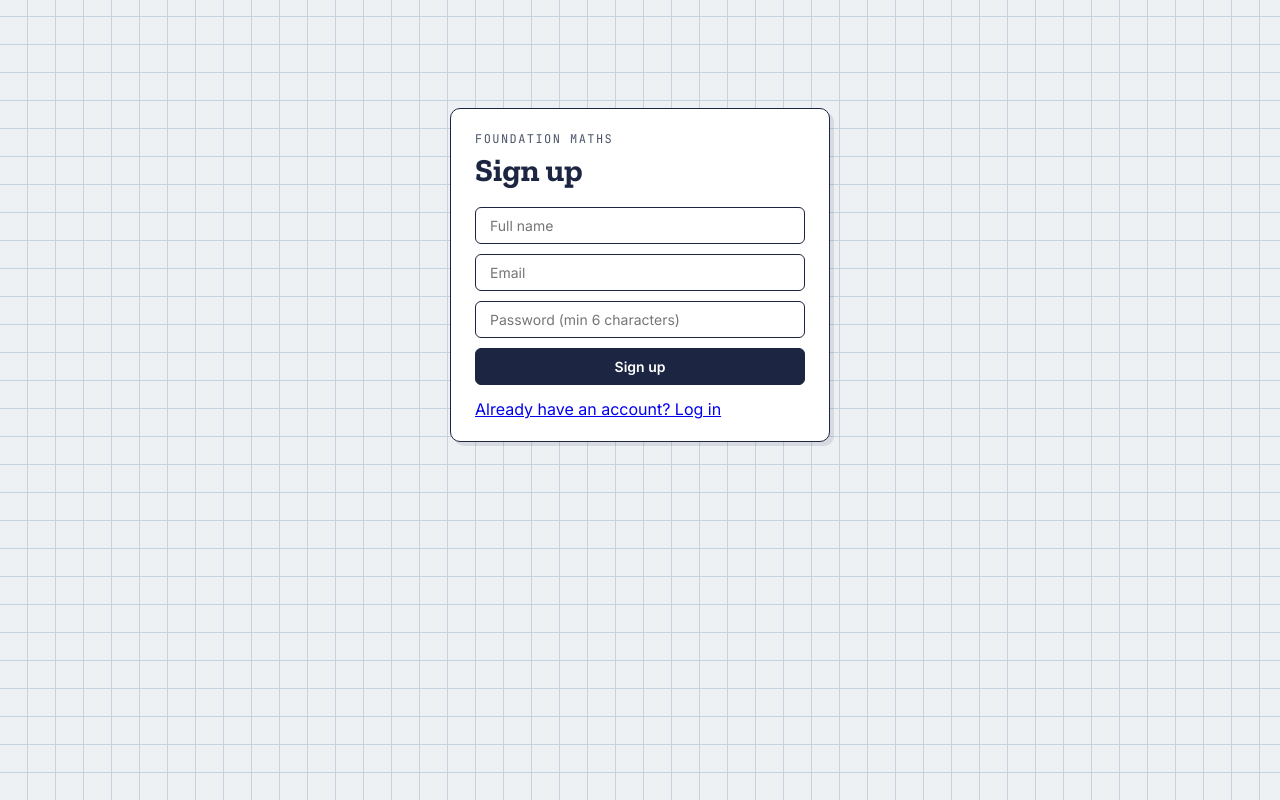
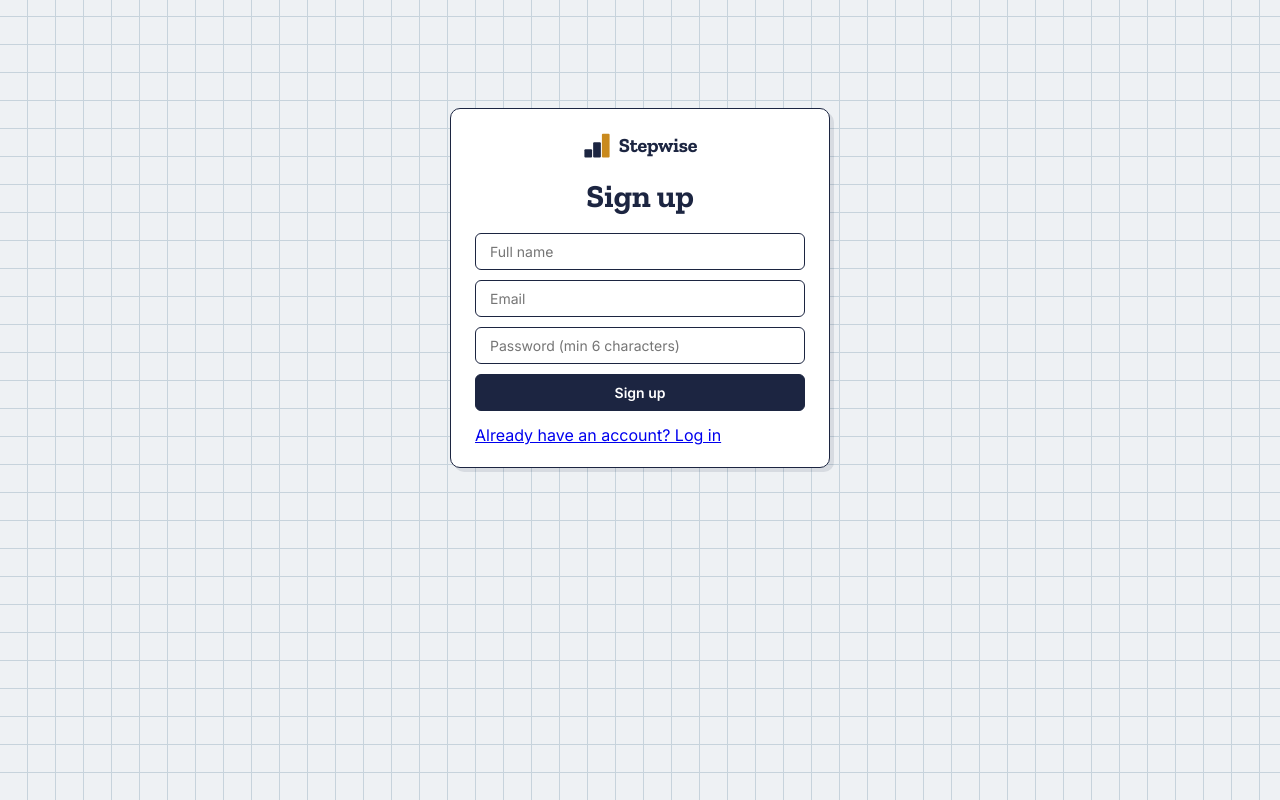
Before and after one commit to pgriffinuk/Maths-AI-Tutor, a Next.js app: page /signup in a window 1280 px wide. Built offline with nearby package versions, Linux system fonts and the light colour scheme; no server answers.

Commit message:
Add files via upload

```diff
--- /dev/null
+++ b/app/components/Logo.js
@@ -0,0 +1,25 @@
+export default function Logo({ size = 'md', withWordmark = true }) {
+  const px = size === 'sm' ? 22 : size === 'lg' ? 40 : 28;
+  const fontSize = size === 'sm' ? 16 : size === 'lg' ? 28 : 20;
+
+  return (
+    <div style={{ display: 'flex', alignItems: 'center', gap: size === 'lg' ? 12 : 8 }}>
+      <svg width={px} height={px} viewBox="0 0 40 40" fill="none" xmlns="http://www.w3.org/2000/svg">
+        <rect x="2" y="26" width="11" height="12" rx="1.5" fill="var(--ink)" />
+        <rect x="14.5" y="16" width="11" height="22" rx="1.5" fill="var(--ink)" />
+        <rect x="27" y="4" width="11" height="34" rx="1.5" fill="var(--gold)" />
+      </svg>
+      {withWordmark && (
+        <span style={{
+          fontFamily: "'Zilla Slab', serif",
+          fontWeight: 700,
+          fontSize,
+          color: 'var(--ink)',
+          letterSpacing: '-0.01em'
+        }}>
+          Stepwise
+        </span>
+      )}
+    </div>
+  );
+}
--- a/app/dashboard/page.js
+++ b/app/dashboard/page.js
@@ -2,6 +2,7 @@
 import { useEffect, useState } from 'react';
 import { useRouter } from 'next/navigation';
 import { supabase } from '../../lib/supabaseClient';
+import Logo from '../components/Logo';
 
 const TOPICS = [
   'Fractions (add, subtract, multiply, divide)',
@@ -151,9 +152,10 @@ export default function Dashboard() {
   return (
     <div className="wrap">
       <div className="topnav">
-        <div className="eyebrow">Edexcel IGCSE · Foundation Tier</div>
+        <Logo size="sm" />
         <button onClick={handleLogout} style={{ fontSize: 12, padding: '5px 10px' }}>Log out</button>
       </div>
+      <div className="eyebrow" style={{ marginTop: 18 }}>Edexcel IGCSE · Foundation Tier</div>
       <h1>Marked Practice</h1>
 
       <div className="controls">
--- a/app/globals.css
+++ b/app/globals.css
@@ -69,3 +69,11 @@ textarea{width:100%;min-height:110px;font-family:'JetBrains Mono',monospace;font
 .auth-card input{width:100%;margin-bottom:10px;}
 .link-btn{background:none;border:none;color:var(--ink-soft);text-decoration:underline;cursor:pointer;font-size:13px;padding:0;}
 .topnav{display:flex;justify-content:space-between;align-items:center;margin-bottom:6px;}
+.landing-hero{text-align:center;padding:64px 16px 40px;}
+.landing-tagline{font-size:18px;color:var(--ink-soft);max-width:480px;margin:18px auto 0;line-height:1.55;}
+.landing-hero .row{justify-content:center;}
+.landing-features{display:grid;grid-template-columns:1fr;gap:16px;margin-top:36px;}
+@media(min-width:700px){.landing-features{grid-template-columns:1fr 1fr 1fr;}}
+.feature-card{background:var(--card);border:1.5px solid var(--ink);border-radius:10px;padding:18px 20px;box-shadow:4px 4px 0 var(--shadow);}
+.feature-card p{font-size:14px;line-height:1.55;margin:0;color:var(--ink-soft);}
+.auth-eyebrow{display:flex;justify-content:center;margin-bottom:18px;}
--- a/app/layout.js
+++ b/app/layout.js
@@ -1,8 +1,8 @@
 import './globals.css';
 
 export const metadata = {
-  title: 'Foundation Maths — Marked Practice',
-  description: 'AI-marked Edexcel IGCSE Foundation maths practice'
+  title: 'Stepwise — Foundation Maths Coach',
+  description: 'Step-by-step marked maths practice and coaching for Edexcel IGCSE Foundation tier'
 };
 
 export default function RootLayout({ children }) {
--- a/app/login/page.js
+++ b/app/login/page.js
@@ -2,6 +2,7 @@
 import { useState } from 'react';
 import { useRouter } from 'next/navigation';
 import { supabase } from '../../lib/supabaseClient';
+import Logo from '../components/Logo';
 
 export default function LoginPage() {
   const [email, setEmail] = useState('');
@@ -23,8 +24,8 @@ export default function LoginPage() {
   return (
     <div className="wrap">
       <div className="card auth-card">
-        <div className="eyebrow">Foundation Maths</div>
-        <h1>Log in</h1>
+        <div className="auth-eyebrow"><Logo /></div>
+        <h1 style={{ textAlign: 'center' }}>Log in</h1>
         <form onSubmit={handleLogin}>
           <input type="email" placeholder="Email" value={email} onChange={(e) => setEmail(e.target.value)} required />
           <input type="password" placeholder="Password" value={password} onChange={(e) => setPassword(e.target.value)} required />
--- a/app/signup/page.js
+++ b/app/signup/page.js
@@ -1,6 +1,7 @@
 'use client';
 import { useState } from 'react';
 import { supabase } from '../../lib/supabaseClient';
+import Logo from '../components/Logo';
 
 export default function SignupPage() {
   const [fullName, setFullName] = useState('');
@@ -39,8 +40,8 @@ export default function SignupPage() {
   return (
     <div className="wrap">
       <div className="card auth-card">
-        <div className="eyebrow">Foundation Maths</div>
-        <h1>Sign up</h1>
+        <div className="auth-eyebrow"><Logo /></div>
+        <h1 style={{ textAlign: 'center' }}>Sign up</h1>
         <form onSubmit={handleSignup}>
           <input placeholder="Full name" value={fullName} onChange={(e) => setFullName(e.target.value)} required />
           <input type="email" placeholder="Email" value={email} onChange={(e) => setEmail(e.target.value)} required />
```
Also changed, not shown: app/page.js (+42 -3 lines).
